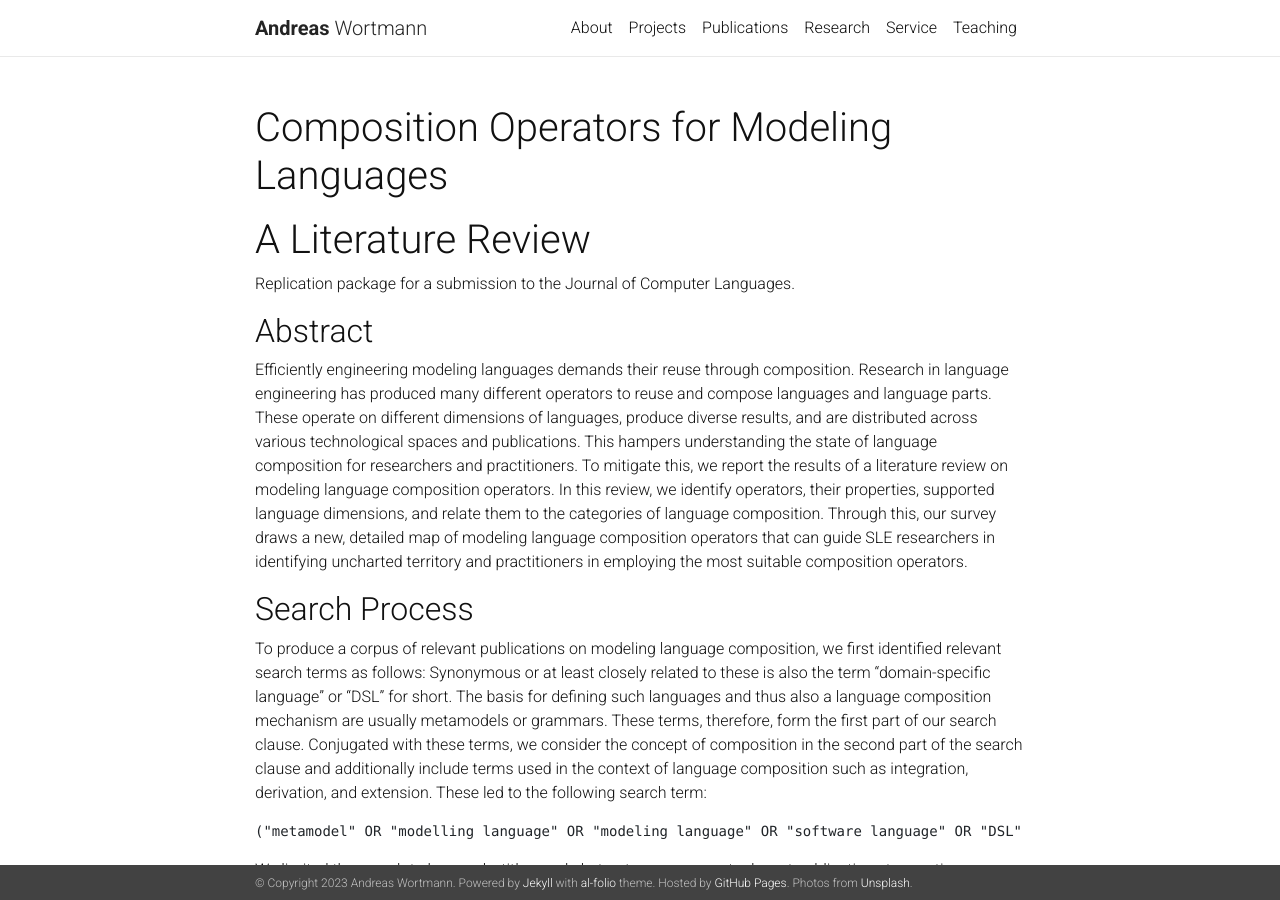
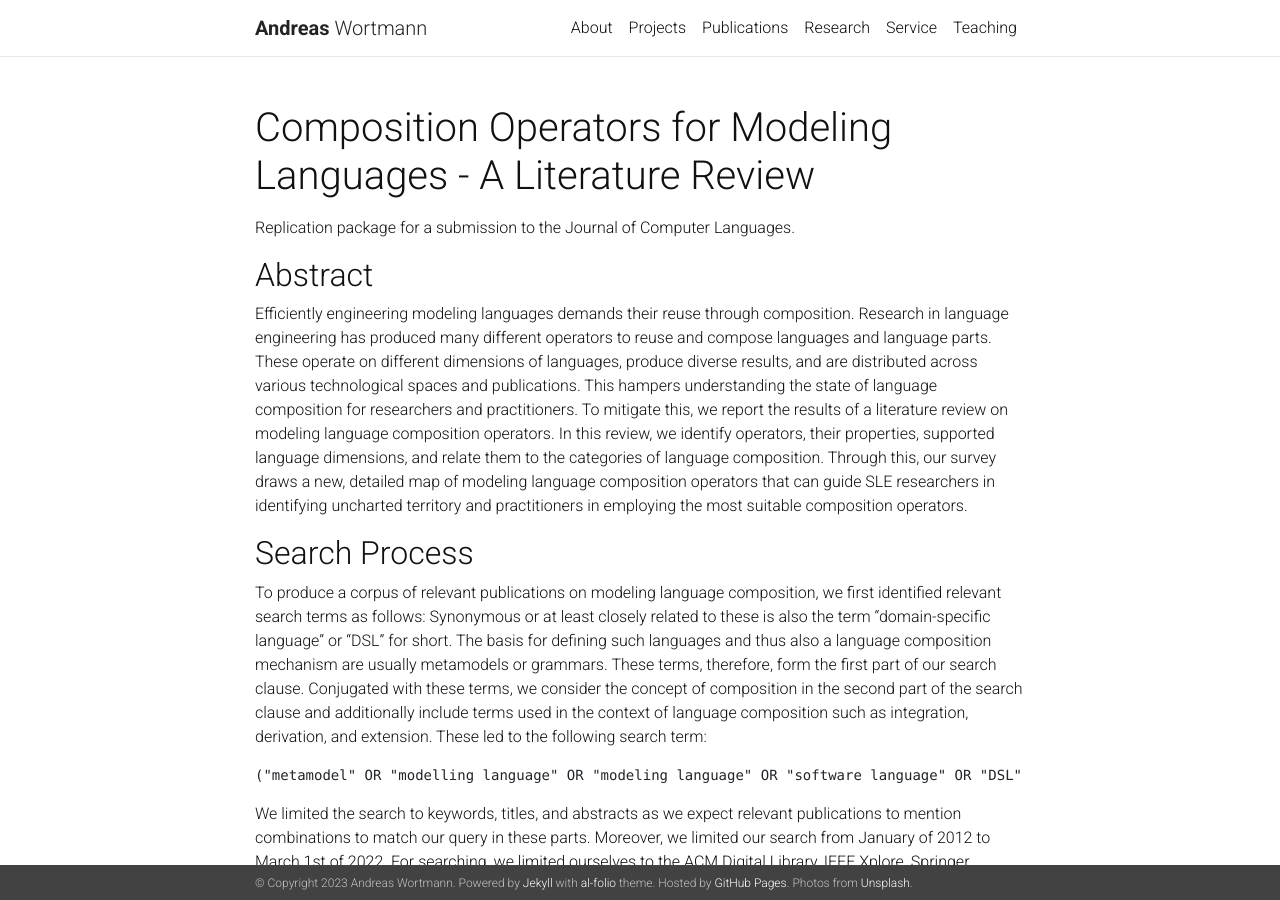
Before and after one commit to awortmann/awortmann.github.io, a Jekyll site: the page built from _pages/language-composition.md, in a window 1280 px wide and 900 px high. Built offline with Jekyll 4.4.1, drawn with Linux system fonts in a browser that asks for light colours; nearby versions of some CDN libraries; a style sheet for code colours, icons or effects is not loaded.

Commit message:
Minor update

```diff
--- a/_pages/language-composition.md
+++ b/_pages/language-composition.md
@@ -1,12 +1,10 @@
 ---
 layout: page
 permalink: /language-composition/
-title: Composition Operators for Modeling Languages
+title: Composition Operators for Modeling Languages - A Literature Review
 description:
 nav: false
 ---
-
-# A Literature Review
 
 Replication package for a submission to the Journal of Computer Languages.
 
```
